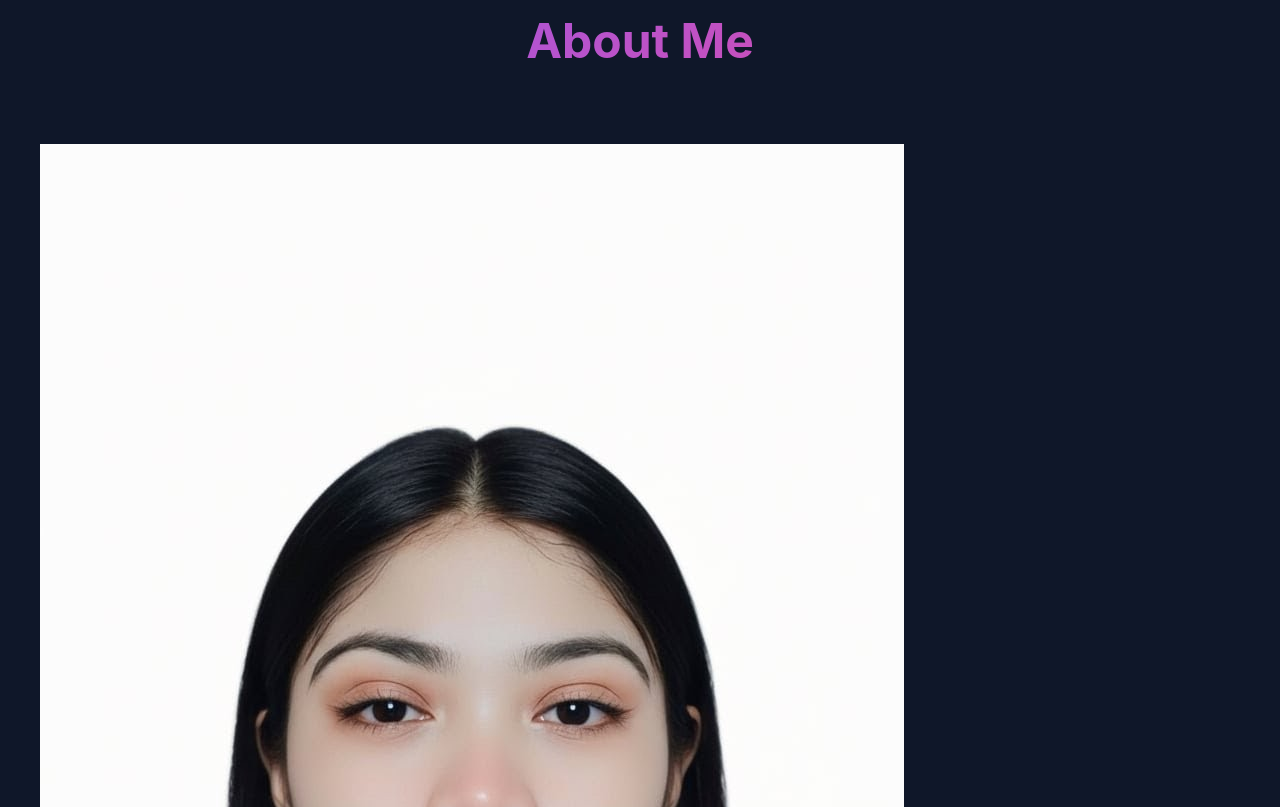
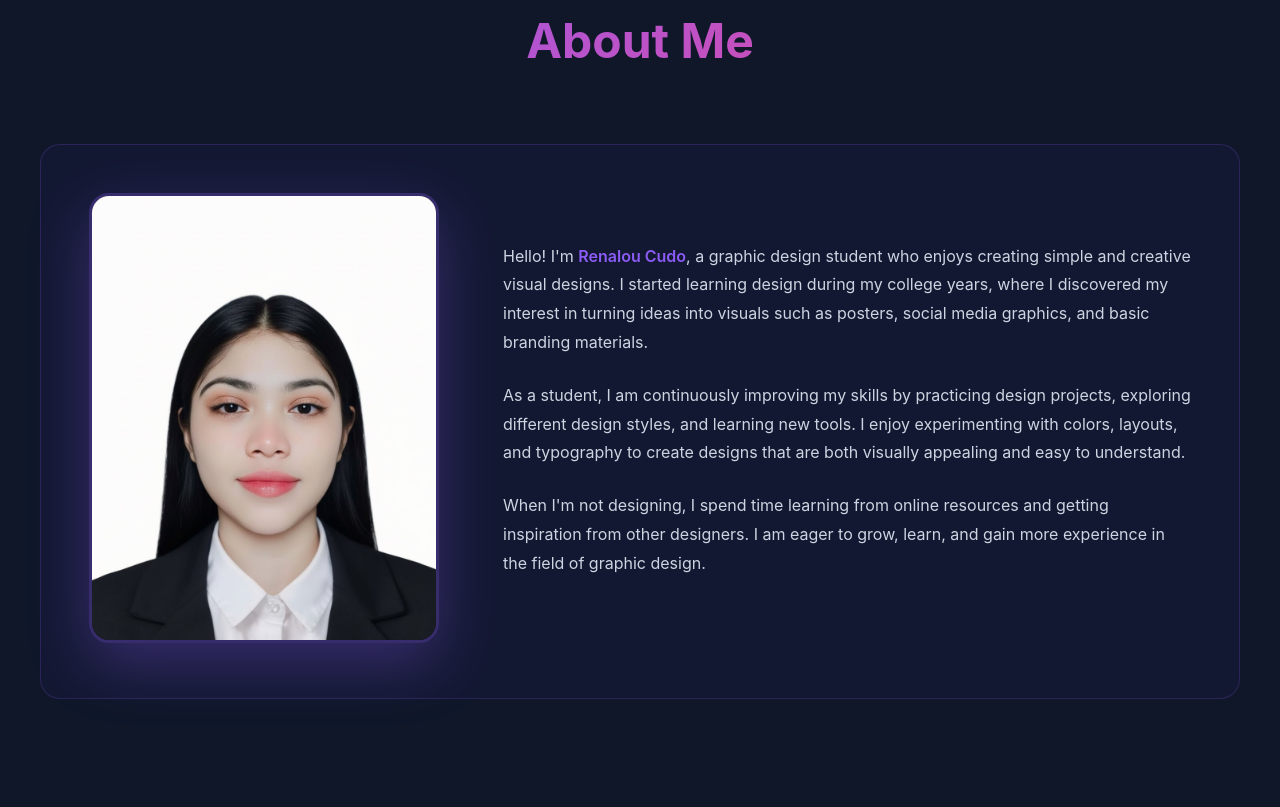
Before and after one commit to CUDORENALOU/MY-PORTFOLIO, a plain HTML site: page index.html in a window 1280 px wide. Shown: the part 893-1700 px from the top of the page. Drawn offline with Linux system fonts and the light colour scheme.

Commit message:
About section layout and styles

```diff
--- a/style.css
+++ b/style.css
@@ -235,3 +235,48 @@ h2 {
     font-size: 1.1rem;
     color: #94a3b8;
 }
+
+
+/* About Section */
+.about-content {
+    display: flex;
+    gap: 4rem;
+    align-items: center;
+    background: rgba(30, 27, 75, 0.3);
+    padding: 3rem;
+    border-radius: 20px;
+    border: 1px solid rgba(139, 92, 246, 0.2);
+}
+
+.about-image {
+    flex-shrink: 0;
+}
+
+.about-image img {
+    width: 350px;
+    height: 450px;
+    border-radius: 20px;
+    object-fit: cover;
+    box-shadow: 0 20px 60px rgba(139, 92, 246, 0.3);
+    transition: transform 0.3s ease;
+    border: 3px solid rgba(139, 92, 246, 0.3);
+}
+
+.about-image img:hover {
+    transform: scale(1.05) rotate(2deg);
+}
+
+.about-text {
+    flex: 1;
+}
+
+.about-text p {
+    margin-bottom: 1.5rem;
+    color: #cbd5e1;
+    line-height: 1.8;
+}
+
+.about-text strong {
+    color: #8b5cf6;
+    font-weight: 600;
+}
```
